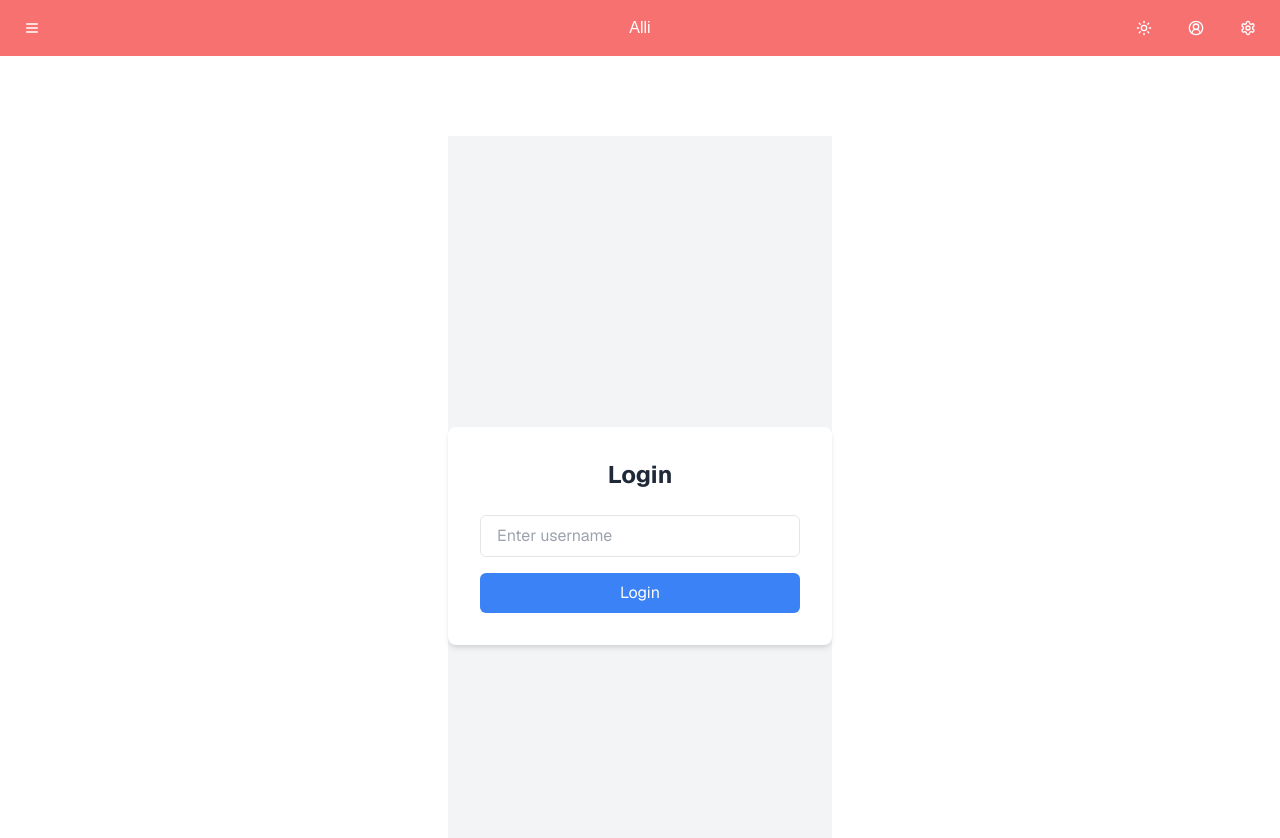
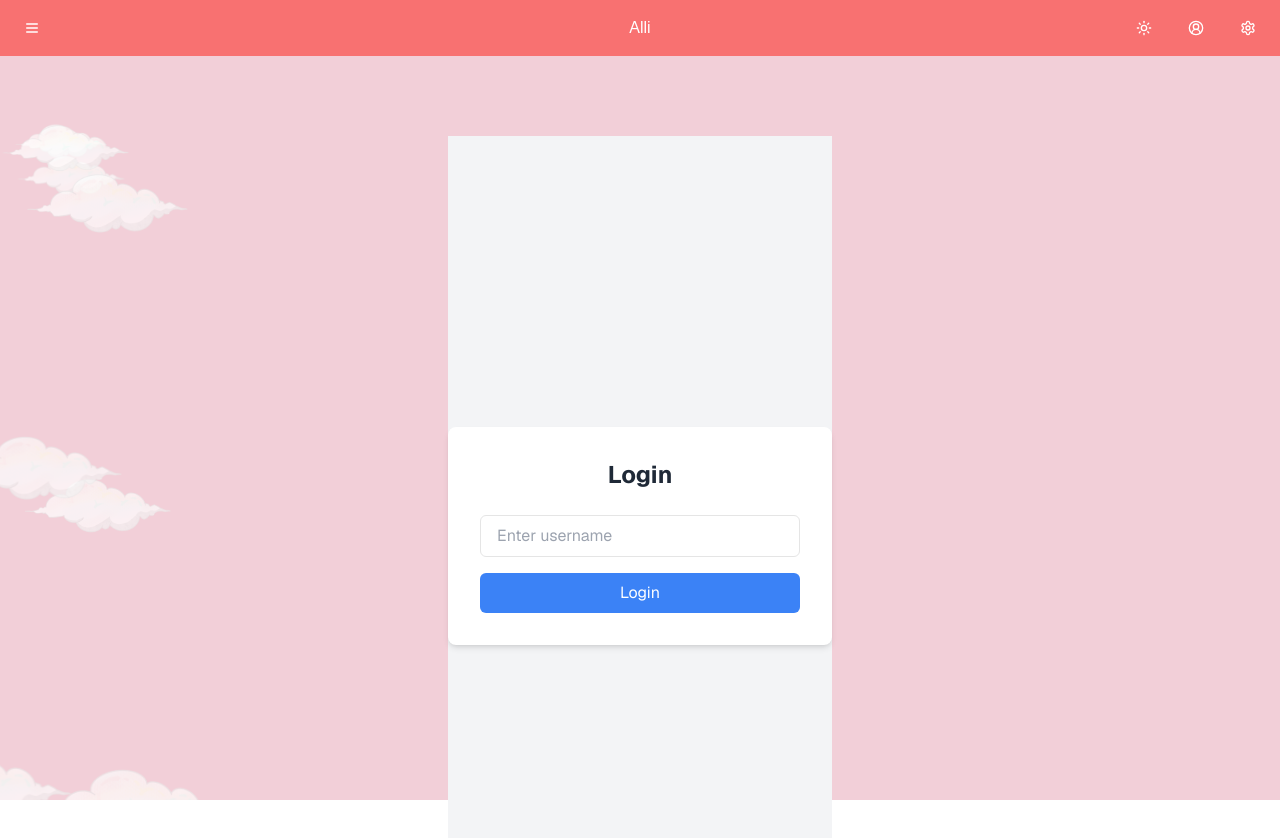
Before and after one commit to charlieweinberger/Alli, a Next.js app in the folder client/: page / in a window 1280 px wide. Shown: the top 838 px of the page. Built offline with nearby package versions, Linux system fonts and the light colour scheme; no server answers; the database is empty.

Commit message:
adding cloud animations

```diff
--- a/client/src/app/globals.css
+++ b/client/src/app/globals.css
@@ -86,3 +86,12 @@ body {
     @apply bg-background text-foreground;
   }
 }
+
+@keyframes slide {
+  0% {
+    transform: translateX(-100%);
+  }
+  100% {
+    transform: translateX(100vw);
+  }
+}
--- a/client/src/app/layout.tsx
+++ b/client/src/app/layout.tsx
@@ -4,6 +4,7 @@ import "./globals.css";
 
 import { AuthProvider } from "@/components/AuthProvider";
 import Navbar from "../components/Navbar";
+import Clouds from "@/components/Cloud";
 
 const geistSans = Geist({
   variable: "--font-geist-sans",
@@ -28,10 +29,15 @@ export default function RootLayout({
   return (
     <html lang="en">
       <AuthProvider>
-        <body className={`${geistSans.variable} ${geistMono.variable} antialiased`}>
+        <body
+          className={`${geistSans.variable} ${geistMono.variable} antialiased`}
+        >
           <div className="flex flex-col">
             <Navbar />
             <main>
+              <div className=" bg-rose-700 fixed inset-0 -z-10 flex gap-4 overflow-hidden opacity-20">
+                <Clouds />
+              </div>
               {children}
             </main>
           </div>
--- a/client/src/app/profile/page.tsx
+++ b/client/src/app/profile/page.tsx
@@ -1,6 +1,5 @@
 "use client";
 import { useAuth } from "@/components/AuthProvider";
-import Login from "@/components/Login";
 import Profile from '@/components/Profile';
 export default function ProfilePage() {
     const {user}=useAuth();
--- /dev/null
+++ b/client/src/components/Cloud.tsx
@@ -0,0 +1,41 @@
+"use client";
+import React, { useEffect, useState } from "react";
+
+const Clouds: React.FC = () => {
+  const [clouds, setClouds] = useState<number[]>([]);
+
+  useEffect(() => {
+    // Generate random number of clouds (between 5 and 10)
+    const numClouds = Math.floor(Math.random() * 6) + 5;
+    const cloudArray = Array.from({ length: numClouds }, (_, i) => i);
+    setClouds(cloudArray);
+  }, []);
+
+  return (
+    <div className="fixed inset-0 z-0 overflow-hidden">
+      {clouds.map((cloud) => {
+        // Randomize cloud size, speed, and delay
+        const size = Math.floor(Math.random() * 200) + 100; // 100px to 300px
+        const duration = Math.floor(Math.random() * 200) + 10; // 10s to 30s
+        const delay = Math.floor(Math.random() * 20); // 0s to 20s delay
+        const top = Math.floor(Math.random() * 100); // Random vertical position
+
+        return (
+          <img
+            key={cloud}
+            src="/cloud.png" // Replace with your cloud image
+            alt="Cloud"
+            className="absolute opacity-70"
+            style={{
+              width: `${size}px`,
+              top: `${top}%`,
+              animation: `slide ${duration + 5}s linear ${delay}s infinite`,
+            }}
+          />
+        );
+      })}
+    </div>
+  );
+};
+
+export default Clouds;
```
Also changed, not shown: client/public/alli_logo.svg (added), client/public/cloud.png (added).
